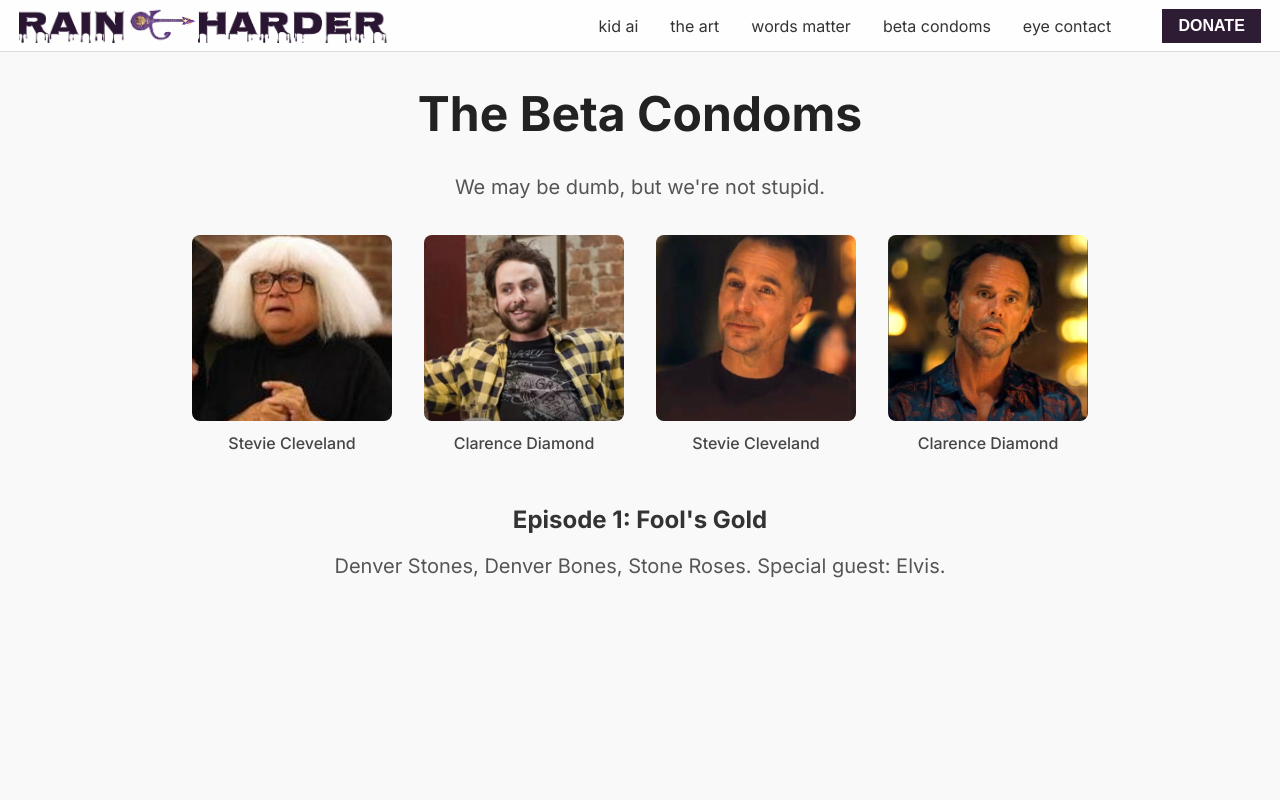
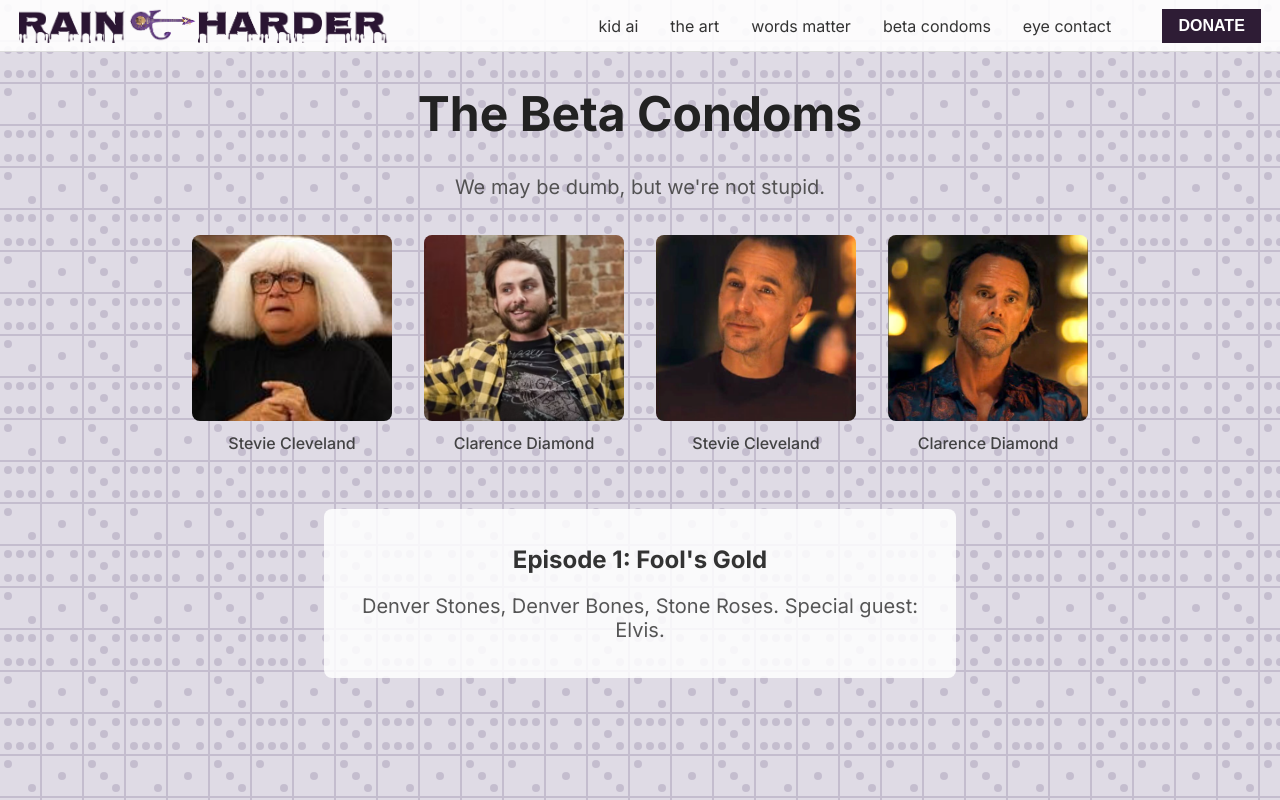
Before and after one commit to pocketsquare/rainharder, a SvelteKit app: page /fools in a window 1280 px wide. Built offline with nearby package versions, Linux system fonts and the light colour scheme.

Commit message:
moar Mantis Toboggan

```diff
--- a/src/routes/fools/+page.svelte
+++ b/src/routes/fools/+page.svelte
@@ -1,7 +1,13 @@
 <script>
+  import { onMount } from 'svelte';
+
+  onMount(() => {
+    document.body.classList.add('fools-page');
+    return () => document.body.classList.remove('fools-page');
+  });
+
   const title = "The Beta Condoms";
   const tagline = "We may be dumb, but we're not stupid.";
-
   let profiles = [
     { name: 'Stevie Cleveland', imgSrc: '/SC_1.png', alt: 'Stevie Cleveland' },
     { name: 'Clarence Diamond', imgSrc: '/CD_1.png', alt: 'Clarence Diamond' },
--- a/static/styles.css
+++ b/static/styles.css
@@ -282,3 +282,15 @@ body.fools-page {
   color: #333;
   text-align: center;
 }
+
+/* this will get pulled in from something like Spotify later. but for now */
+
+.episode-sample {
+  background-color: rgba(255, 255, 255, 0.85); /* translucent white */
+  padding: 1rem;
+  margin: 1.5rem auto;
+  border-radius: 8px;
+  max-width: 600px; /* adjust for readability */
+  text-align: center;
+  color: #333; /* dark text color */
+}
```
